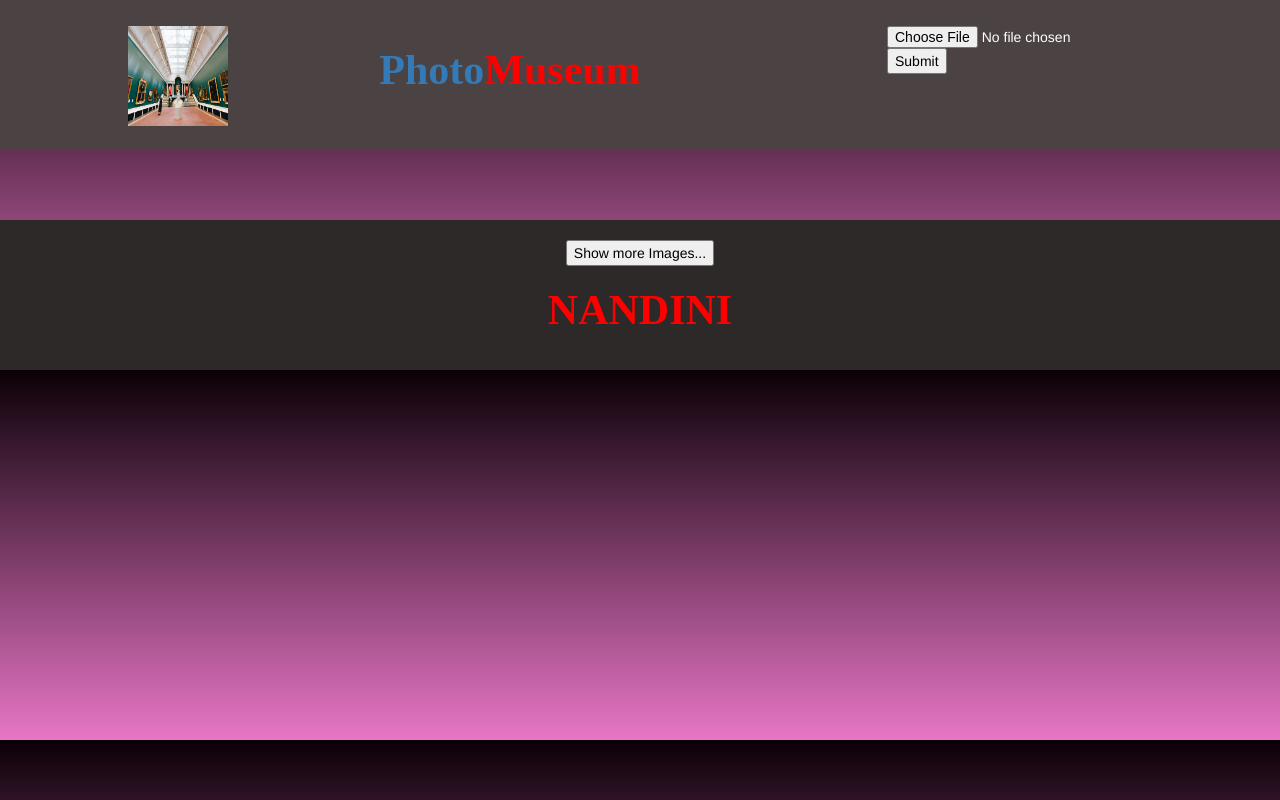
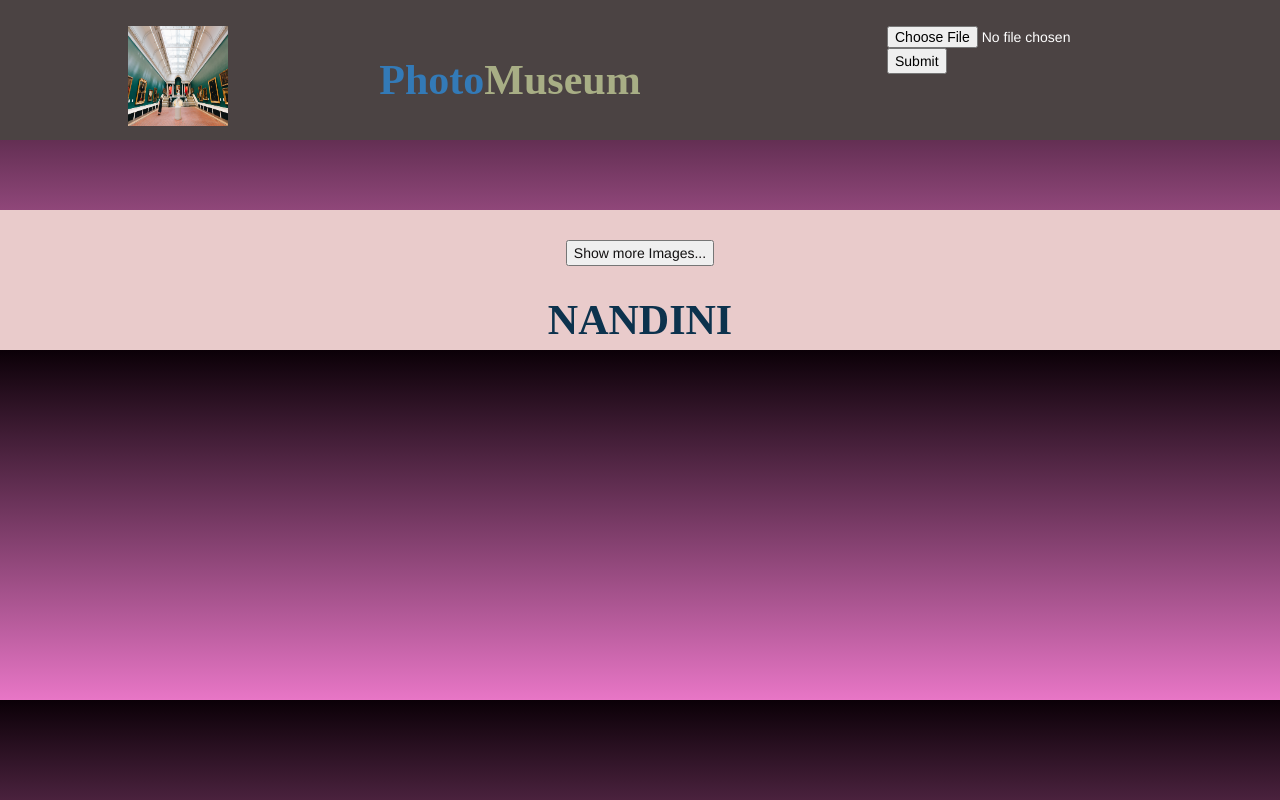
Before and after one commit to nandini50/assessment_2, a plain HTML site: page index.html in a window 1280 px wide. Drawn offline with nearby package versions, Linux system fonts and the light colour scheme; no server answers.

Commit message:
third commit

```diff
--- a/style.css
+++ b/style.css
@@ -6,7 +6,7 @@
 
 .header-container{
     background-color: rgb(75, 67, 67);
-    height:150px;
+    height:140px;
     width: 100%;
     display: flex;
     justify-content: space-between;
@@ -35,7 +35,7 @@
     font: 3em sans-sarif;
 }
 .name1{
-    color:red;
+    color:rgb(168, 174, 133);
 
 }
 .form-submit{
@@ -43,14 +43,14 @@
 }
 .footer{
     text-align: center;
-    padding-top: 20px;
-    height:150px;
+    padding-top: 30px;
+    height:140px;
     width: 100%;
-    background-color: rgb(45, 41, 41);
-    color: black;
+    background-color: rgb(233, 203, 203);
+    color: rgb(18, 16, 16);
 }
 .name{
-    margin-top: 20px;
-    color:Red;
+    margin-top: 30px;
+    color:rgb(12, 50, 77);
     font-weight: bolder;
 }
```
